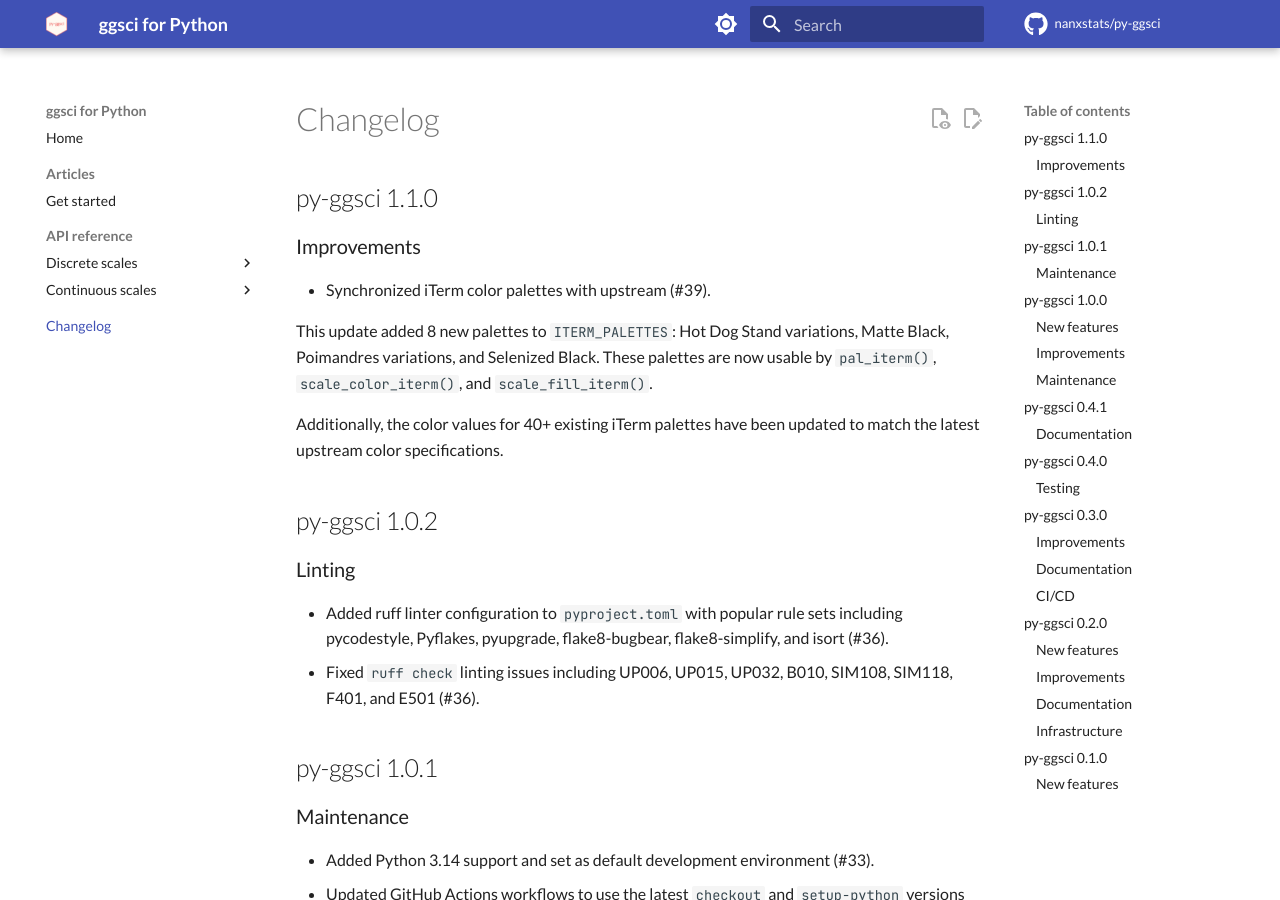
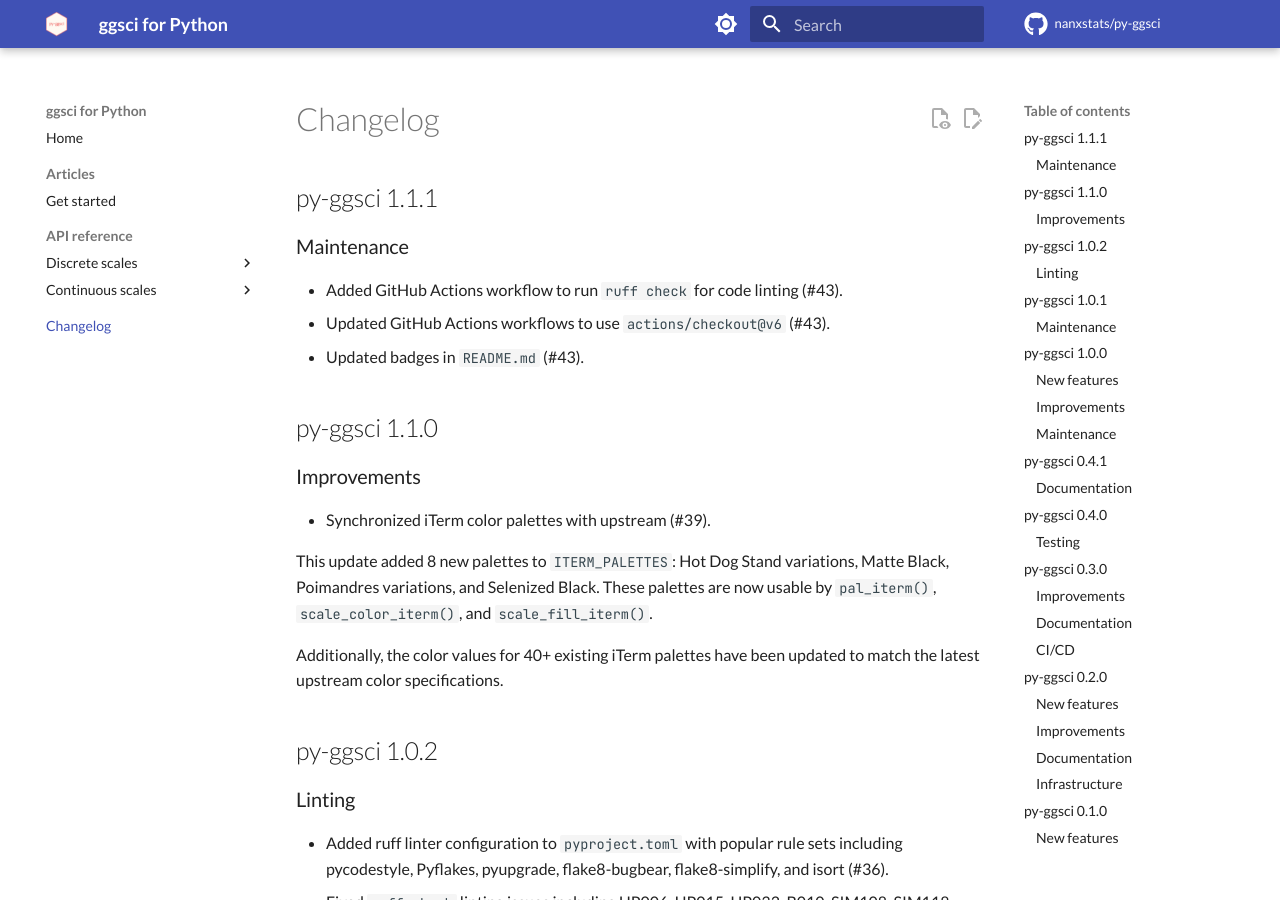
Before and after one commit to nanxstats/py-ggsci, an MkDocs documentation site: the page built from docs/changelog.md, in a window 1280 px wide and 900 px high. Built offline with MkDocs 1.6.1 and Material for MkDocs 9.7.7, drawn with Linux system fonts in a browser that asks for light colours; comment, search, counter and statistics services are not loaded.

Commit message:
Update changelog for v1.1.1

```diff
--- a/docs/changelog.md
+++ b/docs/changelog.md
@@ -1,4 +1,12 @@
 # Changelog
+
+## py-ggsci 1.1.1
+
+### Maintenance
+
+- Added GitHub Actions workflow to run `ruff check` for code linting (#43).
+- Updated GitHub Actions workflows to use `actions/checkout@v6` (#43).
+- Updated badges in `README.md` (#43).
 
 ## py-ggsci 1.1.0
 
```
Also changed, not shown: CHANGELOG.md (+8 -0 lines), docs/index.md (+3 -2 lines).
